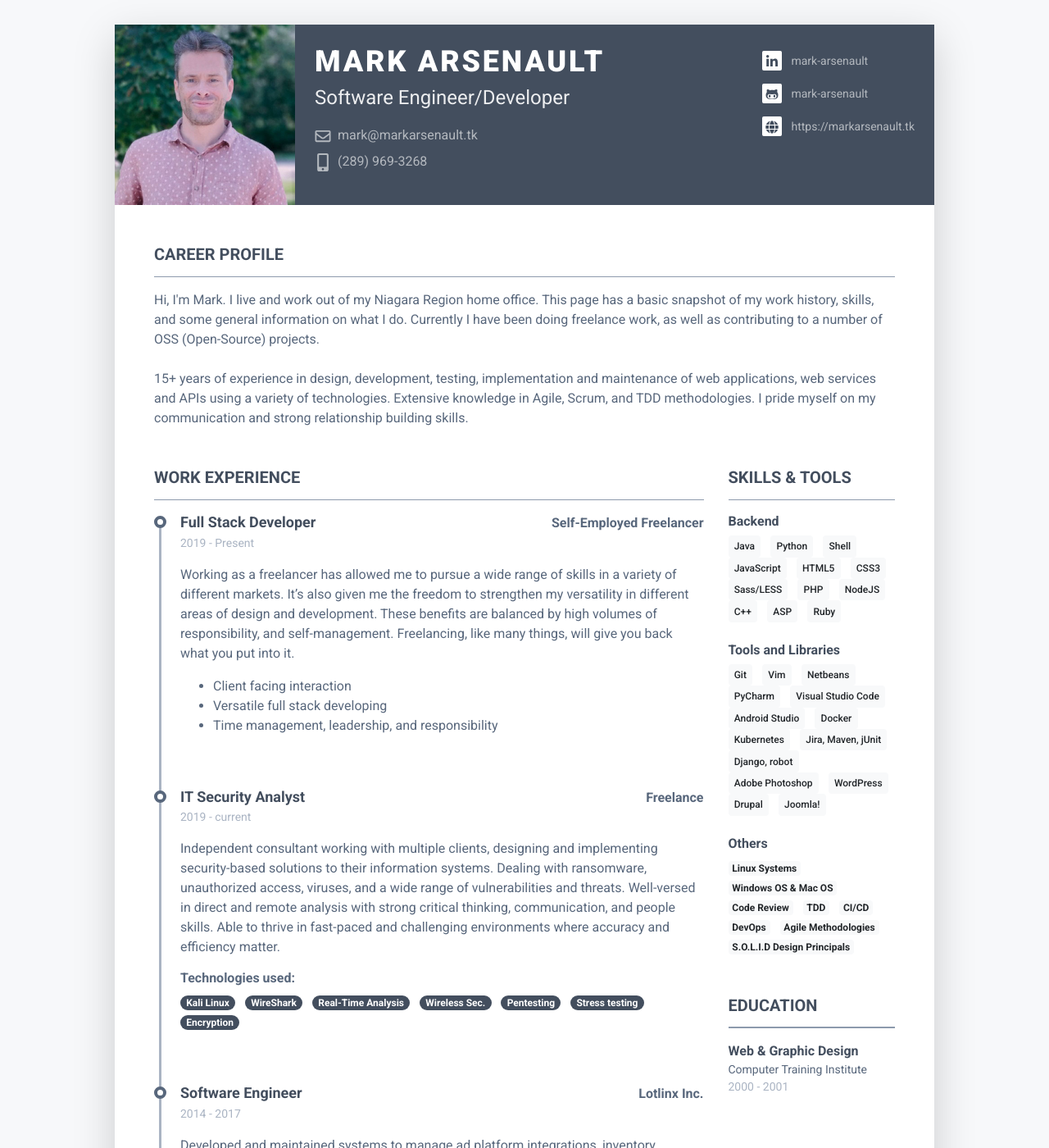
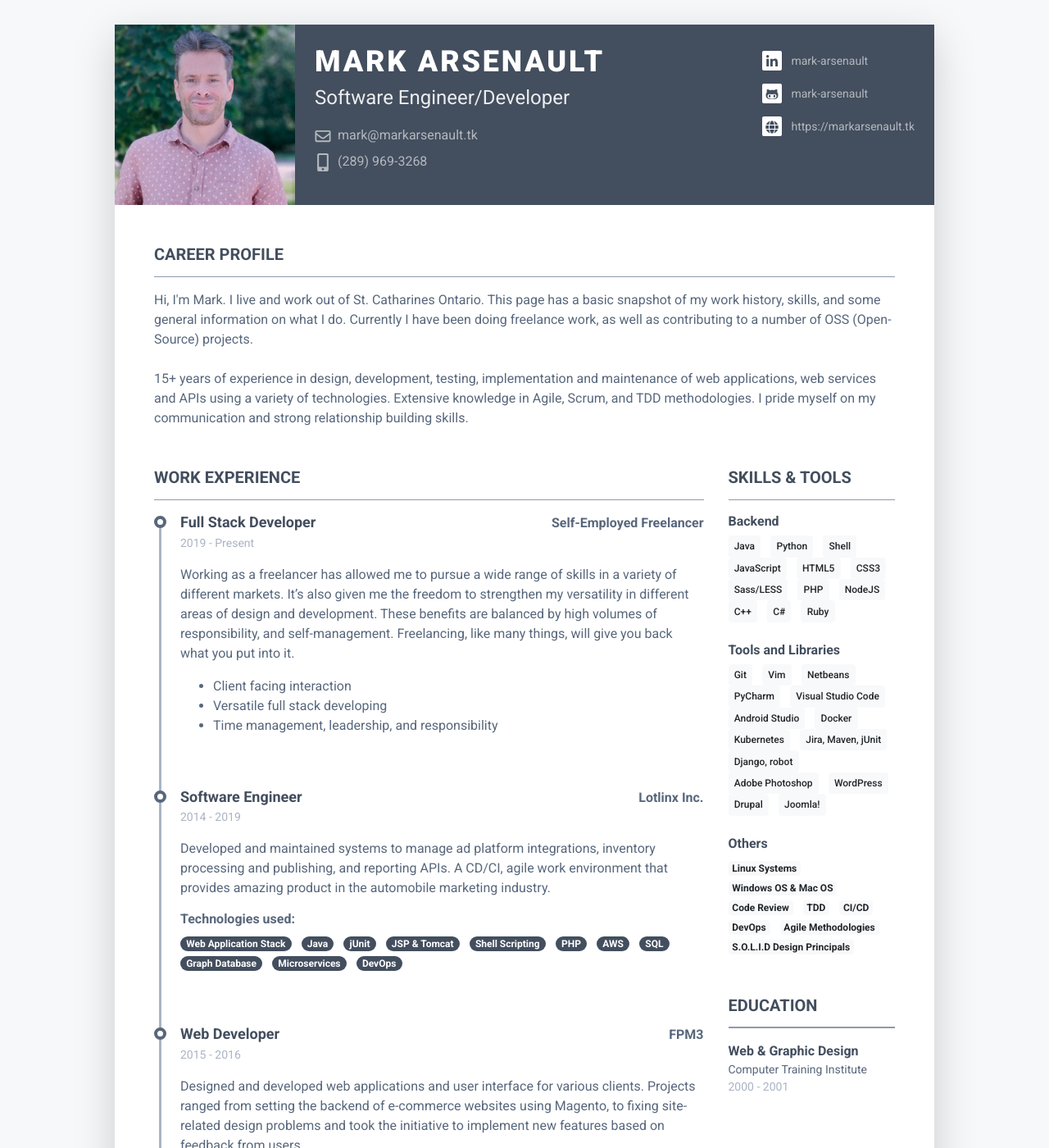
Before and after one commit to mark-arsenault/mark-arsenault.github.io, a Jekyll site: the page built from index.markdown, in a window 1280 px wide and 1400 px high. Shown: the whole window at 82% size. Built offline with Jekyll 4.4.1, drawn with Linux system fonts in a browser that asks for light colours; nearby versions of some CDN libraries.

Commit message:
Modifications

```diff
--- a/_data/data.yml
+++ b/_data/data.yml
@@ -20,7 +20,7 @@ interests:
     link:
 
 summary: |
-  Hi, I'm Mark. I live and work out of my Niagara Region home office. This page has a basic
+  Hi, I'm Mark. I live and work out of St. Catharines Ontario. This page has a basic
   snapshot of my work history, skills, and some general information on what I do. Currently I
   have been doing freelance work, as well as contributing to a number of OSS (Open-Source)
   projects. <br><br>
@@ -55,27 +55,8 @@ experiences:
         - Versatile full stack developing
         - Time management, leadership, and responsibility
 
-  - role: IT Security Analyst
-    time: 2019 - current
-    company: Freelance
-    details: |
-      Independent consultant working with multiple clients, designing and implementing security-based
-      solutions to their information systems. Dealing with ransomware, unauthorized access, viruses,
-      and a wide range of vulnerabilities and threats. Well-versed in direct and remote analysis with
-      strong critical thinking, communication, and people skills. Able to thrive in fast-paced and
-      challenging environments where accuracy and efficiency matter.
-
-    technologies:
-      - Kali Linux
-      - WireShark
-      - Real-Time Analysis
-      - Wireless Sec.
-      - Pentesting
-      - Stress testing
-      - Encryption
-
   - role: Software Engineer
-    time: 2014 - 2017
+    time: 2014 - 2019
     company: Lotlinx Inc.
     details: |
       Developed and maintained systems to manage ad platform integrations, inventory processing and
@@ -181,6 +162,7 @@ experiences:
       - ASP/VBScript
       - ASP.NET
       - JavaScript
+      - C#.NET
       - HTML
       - CSS
       - MySQL
@@ -189,7 +171,6 @@ experiences:
       - Blackberry Web Apps
       - Adobe Photoshop
       - Illustrator
-      - Offset Press
       - High Volume Printing
 
 skills:
@@ -205,7 +186,7 @@ skills:
       - name: PHP
       - name: NodeJS
       - name: C++
-      - name: ASP
+      - name: C#
       - name: Ruby
   - category: Tools and Libraries
     tools:
```
Also changed, not shown: 1 other file.
